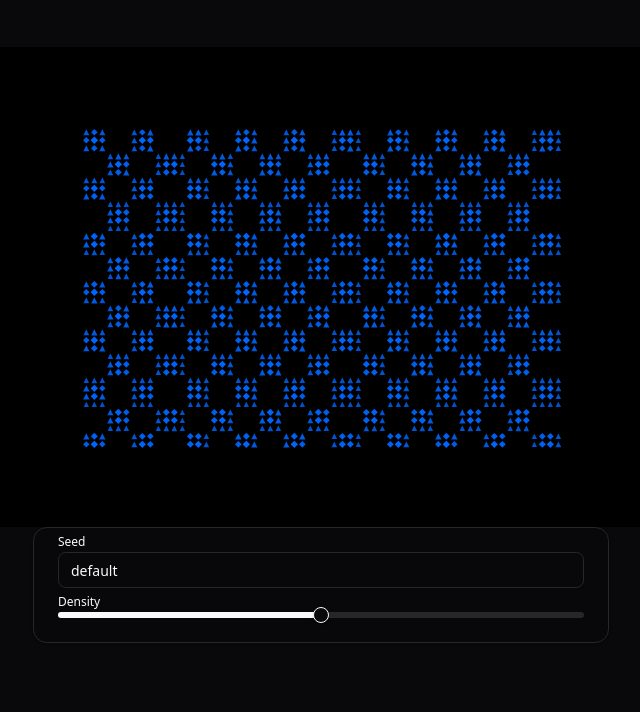
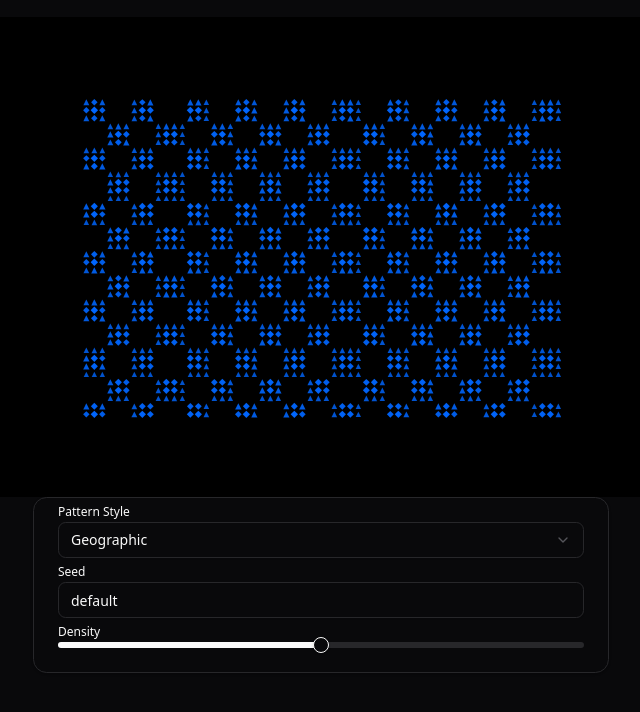
Before and after one commit to bryanveloso/tycho, a React (Vite) app: page / in a window 1280 px wide. Shown: the top 712 px of the page, without its empty margins (319-959 px from the left). Built offline with nearby package versions, Linux system fonts and the light colour scheme.

Commit message:
Add the pattern style toggle.

```diff
--- a/src/components/generator/pattern-generator.tsx
+++ b/src/components/generator/pattern-generator.tsx
@@ -8,6 +8,7 @@ import { Input } from '../ui/input'
 import { Slider } from '../ui/slider'
 import { Card, CardContent } from '../ui/card'
 import { Label } from '../ui/label'
+import { Select, SelectContent, SelectItem, SelectTrigger, SelectValue } from '../ui/select'
 
 const PatternGenerator: FC = () => {
   const [config, setConfig] = useState<PatternConfig>({
@@ -36,8 +37,23 @@ const PatternGenerator: FC = () => {
       <SVGPreview svg={svg} />
 
       <div className="container mx-auto max-w-xl">
-        <Card className="bg-card/50">
+        <Card>
           <CardContent>
+            {/* Pattern Style */}
+            <Label htmlFor="patternStyle">Pattern Style</Label>
+            <Select
+              value={config.patternStyle}
+              onValueChange={(value) => updateConfig({ patternStyle: value as 'geo' | 'random' | 'grid' })}>
+              <SelectTrigger id="patternStyle">
+                <SelectValue placeholder="Select pattern style" />
+              </SelectTrigger>
+              <SelectContent>
+                <SelectItem value="geo">Geographic</SelectItem>
+                <SelectItem value="random">Random</SelectItem>
+                <SelectItem value="grid">Grid</SelectItem>
+              </SelectContent>
+            </Select>
+
             {/* Seed Input */}
             <Label htmlFor="seed">Seed</Label>
             <Input id="seed" value={config.seed} onChange={(e) => updateConfig({ seed: e.target.value })} />
```
